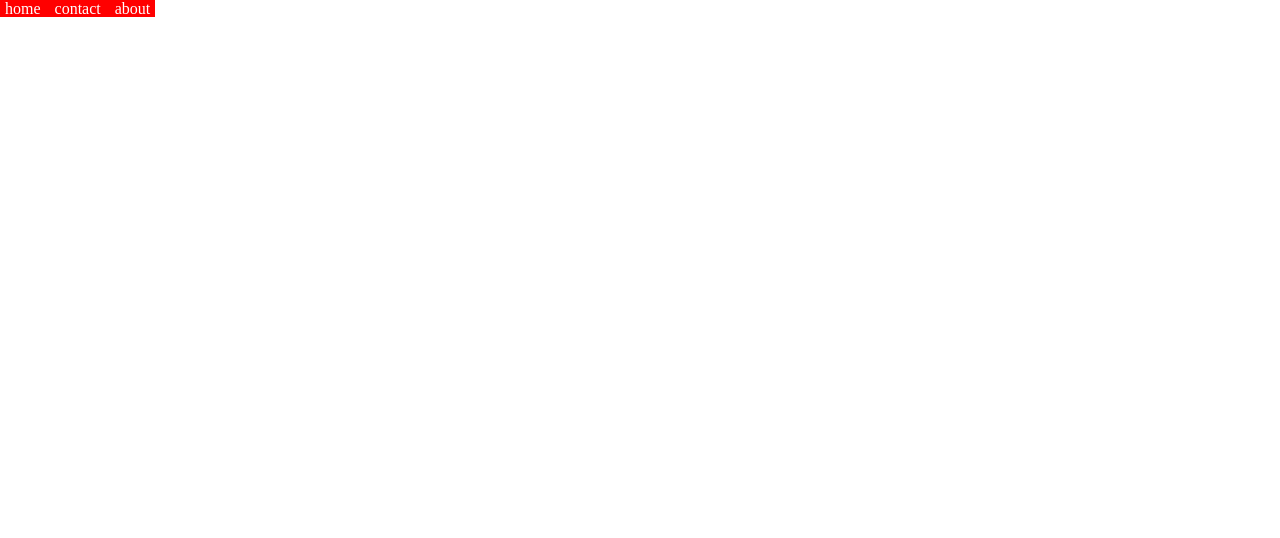
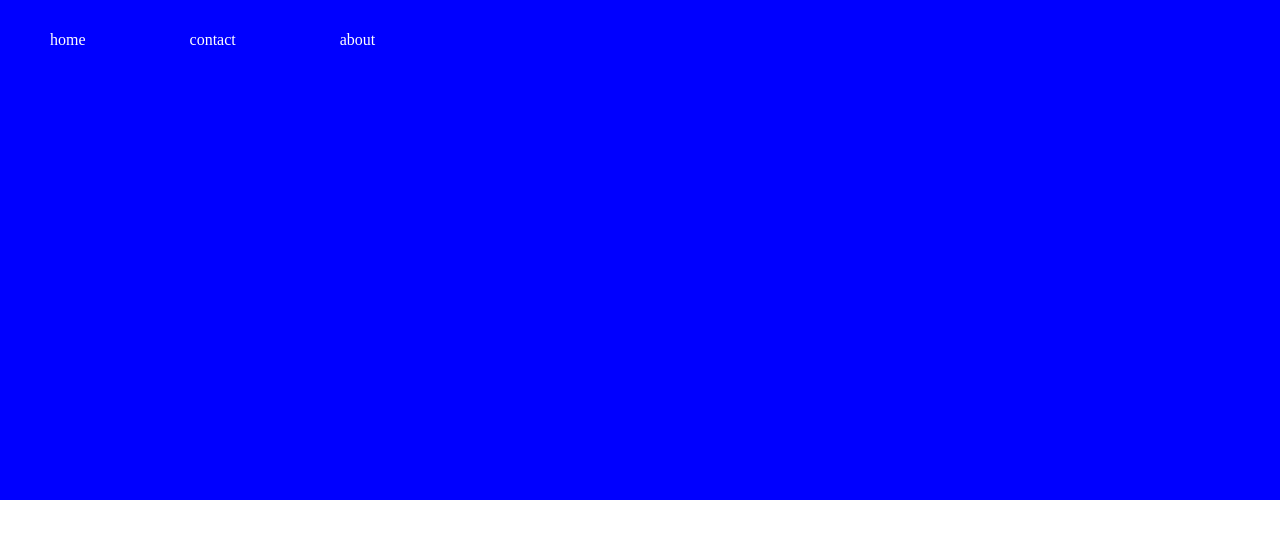
Before and after one commit to Prateek65ck/God, a plain HTML site: page Contentpage.html in a window 1280 px wide. Drawn offline with Linux system fonts and the light colour scheme.

Commit message:
Contentpage.html

```diff
--- a/Contentpage.html
+++ b/Contentpage.html
@@ -8,19 +8,22 @@
   padding:0;
 }
 #navbar{
-  height:50px;
-  background-color:red;
-  display:inline;
+  height:500px;
+  background-color:blue;
   border:5px soild black;
+
 }
 a  {
-   height:5px;
+   height:50px;
    text-decoration:none;
-   margin:5px;
+   margin:50px;
    color:white;
    display:inline;
-  line-height:15px;
+  line-height:80px;
+  text-trasform:uppercase;
+
   }
+
 
 
 
```
